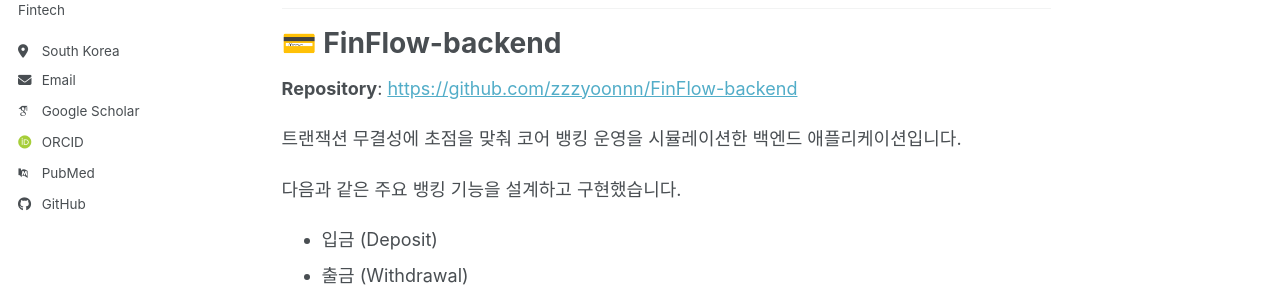
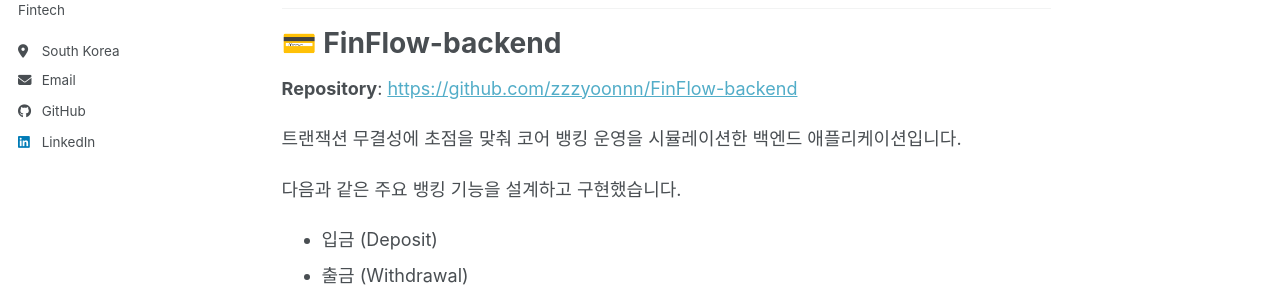
Before and after one commit to zzzyoonnn/zzzyoonnn.github.io, a Jekyll site: the page built from _pages/about.md, in a window 1280 px wide. Shown: the part 317-616 px from the top of the page. Built offline with Jekyll 4.4.1, drawn with Linux system fonts in a browser that asks for light colours; some web fonts are replaced; a script bundle is joined from its source files by our own code; library files that are not in the unit come from our copies; some of the changed lines change nothing that is shown.

Commit message:
docs: Update profile information

```diff
--- a/_config.yml
+++ b/_config.yml
@@ -35,13 +35,13 @@
   # Academic websites
   academia         : # URL
   arxiv            : # URL - Update with the correct link to your profile
-  googlescholar    : "https://scholar.google.com/citations?user=PS_CX0AAAAAJ"
+  googlescholar    : # URL
   inspire-hep      : # URL
   impactstory      : # URL
-  orcid            : "https://orcid.org/yourorcidurl"
+  orcid            : # URL
   semantic         : # URL
   ssrn             : # URL
-  pubmed           : "https://www.ncbi.nlm.nih.gov/pubmed/?term=john+snow"
+  pubmed           : # URL
   researchgate     : # URL
   scopus           : # URL
   zotero           : # URL
@@ -66,7 +66,7 @@
   keybase          : # Username
   instagram        : # Username
   lastfm           : # Username
-  linkedin         : # Username
+  linkedin         : "https://www.linkedin.com/in/zzzyoonnn/"
   mastodon         : # URL
   medium           : # URL
   pinterest        : # Username
```
